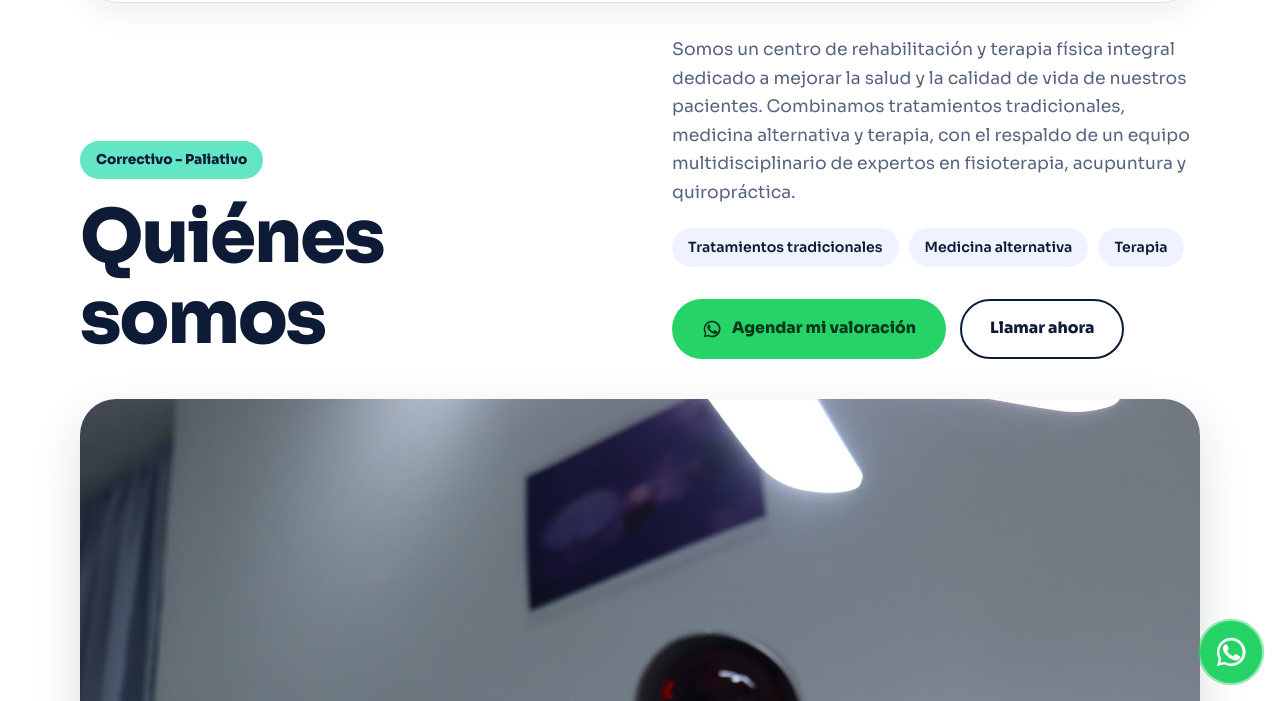
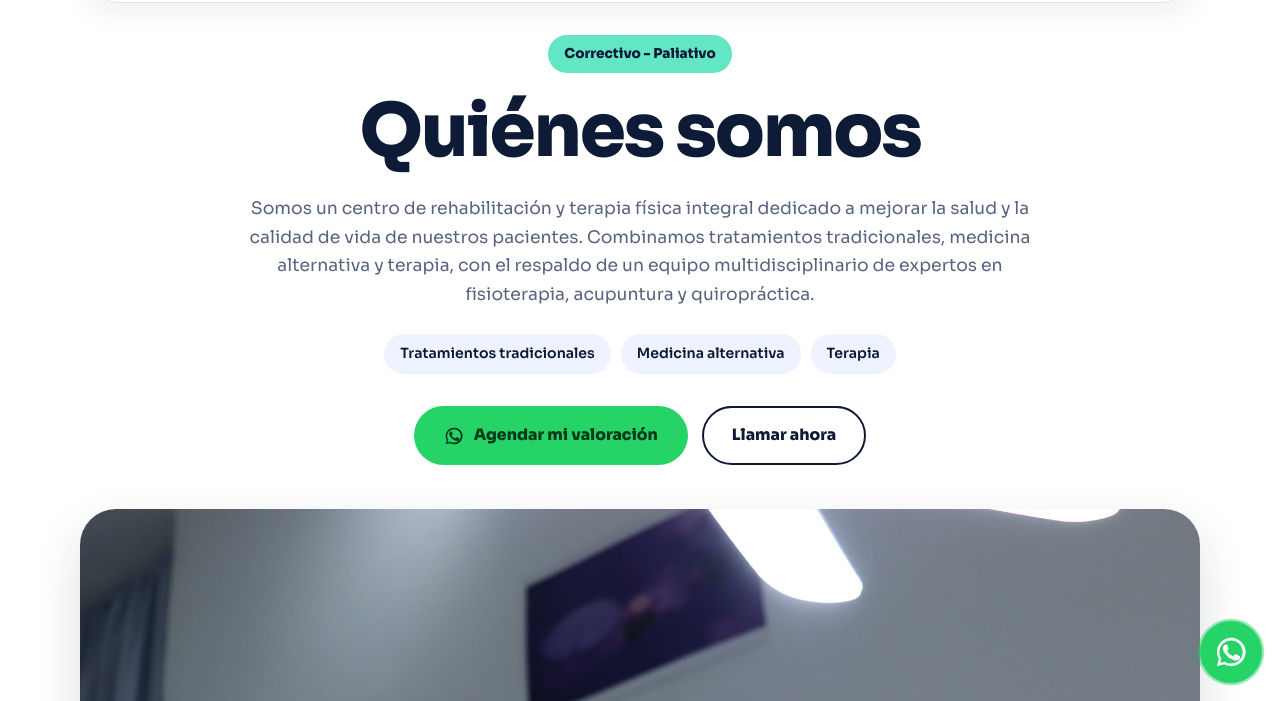
Before and after one commit to siglernats-dotcom/aliviatedemo2, a plain HTML site: page quienes-somos.html in a window 1280 px wide. Shown: the part 99-800 px from the top of the page. Drawn offline with Linux system fonts and the light colour scheme.

Commit message:
Update quienes-somos.html

```diff
--- a/quienes-somos.html
+++ b/quienes-somos.html
@@ -147,9 +147,10 @@ footer p+p{margin:8px auto 0;max-width:70ch}
 
 /* Página Quiénes somos */
 .ab-hero{padding:44px 0 56px}
-.ab-top{display:grid;grid-template-columns:1fr 1fr;gap:clamp(24px,5vw,64px);align-items:end;margin-bottom:40px}
-.ab-top h1{font-size:clamp(2.6rem,6vw,4.6rem)}
-.ab-top p{color:var(--muted);font-size:1.08rem;margin-bottom:22px;max-width:56ch}
+.ab-top{display:flex;flex-direction:column;align-items:center;text-align:center;margin-bottom:44px}
+.ab-top h1{font-size:clamp(2.6rem,6vw,4.6rem);margin-bottom:22px}
+.ab-top p{color:var(--muted);font-size:1.08rem;margin:0 auto 26px;max-width:62ch}
+.ab-top .pills,.ab-top .cta-row{justify-content:center}
 .ab-banner img{width:100%;height:auto;border-radius:36px;box-shadow:0 20px 50px rgba(14,27,54,.14)}
 .qs-link{margin-top:auto;padding-top:8px;font-weight:800;font-size:.9rem;text-decoration:none;color:var(--blue)}
 .qs-card:nth-child(2) .qs-link{color:var(--mint)}
@@ -158,7 +159,7 @@ footer p+p{margin:8px auto 0;max-width:70ch}
 .foot-links{display:flex;justify-content:center;flex-wrap:wrap;gap:8px 24px;margin-bottom:18px;font-weight:600;font-size:.9rem}
 .foot-links a{text-decoration:none;color:var(--ink)}
 .foot-links a:hover{color:var(--blue)}
-@media (max-width:900px){.ab-top{grid-template-columns:1fr;align-items:start}.ab-banner img{border-radius:24px}}
+@media (max-width:900px){.ab-banner img{border-radius:24px}}
 
 /* Alternativa para + Valoración */
 .alt{background:var(--ink);color:#fff;border-radius:48px;padding:64px clamp(20px,5vw,68px);display:grid;grid-template-columns:1.1fr .9fr;gap:clamp(24px,5vw,64px);align-items:start}
```
